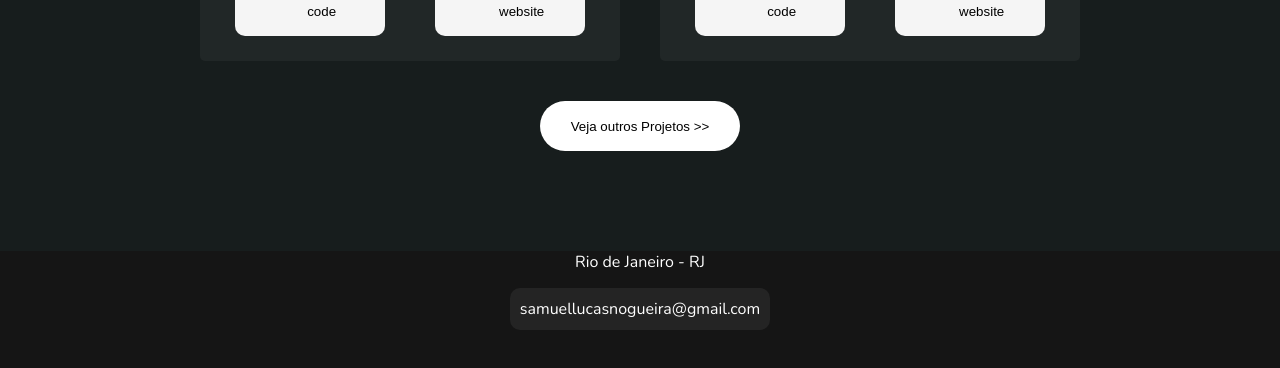
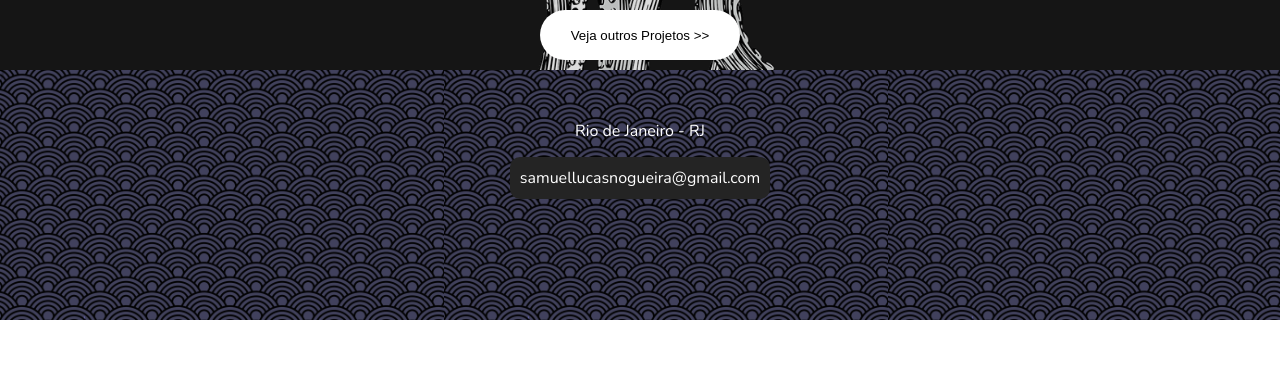
Before and after one commit to Samuellucasn/Portifolio, a React (Vite) app: page / in a window 1280 px wide. Shown: the part 2120-2488 px from the top of the page. After the commit the page ends 2440 px from the top, so only its background shows below. Built offline with nearby package versions, Linux system fonts and the light colour scheme; some icons are missing.

Commit message:
feat footer changes

```diff
--- a/src/App.scss
+++ b/src/App.scss
@@ -41,7 +41,11 @@ footer {
   align-items: center;
   gap: 15px;
 
-  background-color: variables.$default-body-bg;
+  padding: 50px 0px;
+
+  background-color: #43435b;
+  background-image: url(/src/assets/color-1-japonese-wave.jpg);
+  background-size: contain;
 
   .email-copy {
     background-color: #242424;
--- a/src/components/pages/MeSection/style.scss
+++ b/src/components/pages/MeSection/style.scss
@@ -11,7 +11,7 @@
     // // box-shadow: 1px 1px 1px 1px #fff;
 
     border-top: 1px solid white;
-    border-bottom: 1px solid white;
+    // border-bottom: 1px solid white;
 
     box-shadow: 1px 1px 1px 1px white;
 
--- a/src/components/pages/ProjectSection/style.scss
+++ b/src/components/pages/ProjectSection/style.scss
@@ -17,13 +17,13 @@
 }
 
 .projects {
-    padding: 100px 200px;
+    padding: 10px 200px;
 
-    background-color: #171d1d;
-    // background-image: url(/src/assets/red-moon.png);
-    // background-position: center bottom;
-    // background-size: 500px;
-    // background-repeat: no-repeat;
+    background-color: variables.$default-body-bg;
+    background-image: url(/src/assets/red-moon.png);
+    background-position: center bottom;
+    background-size: 400px;
+    background-repeat: no-repeat;
 
     margin: auto;
 
```
Also changed, not shown: src/assets/color-1-japonese-wave.jpg (added).
